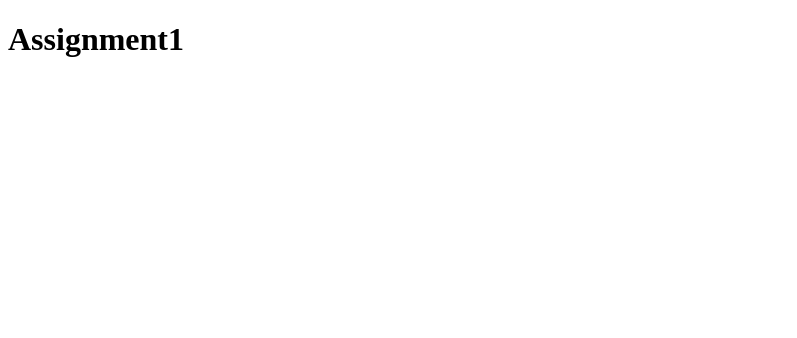
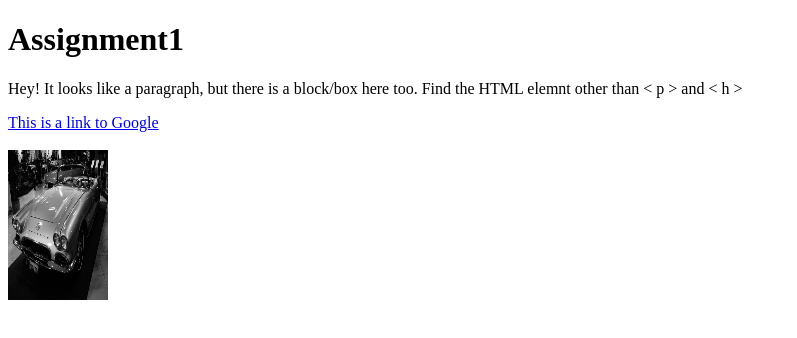
Before and after one commit to LedioDylgjeri/assignment1, a plain HTML site: page index.html in a window 1280 px wide. Shown: the whole page, without its empty margins (0-797 px from the left). Drawn offline with Linux system fonts and the light colour scheme.

Commit message:
add picture

```diff
--- a/index.html
+++ b/index.html
@@ -8,5 +8,8 @@
 </head>
 <body>
   <h1>Assignment1</h1>
+  <p>Hey! It looks like a paragraph, but there is a block/box here too. Find the HTML elemnt other than < p > and < h ></p>
+  <a href="https://www.google.com">This is a link to Google</a> <br> <br>
+  <img src="./P4.jpg" alt="car" width="100px" height="150px">
 </body>
 </html>
```
Also changed, not shown: P4.jpg (added).
